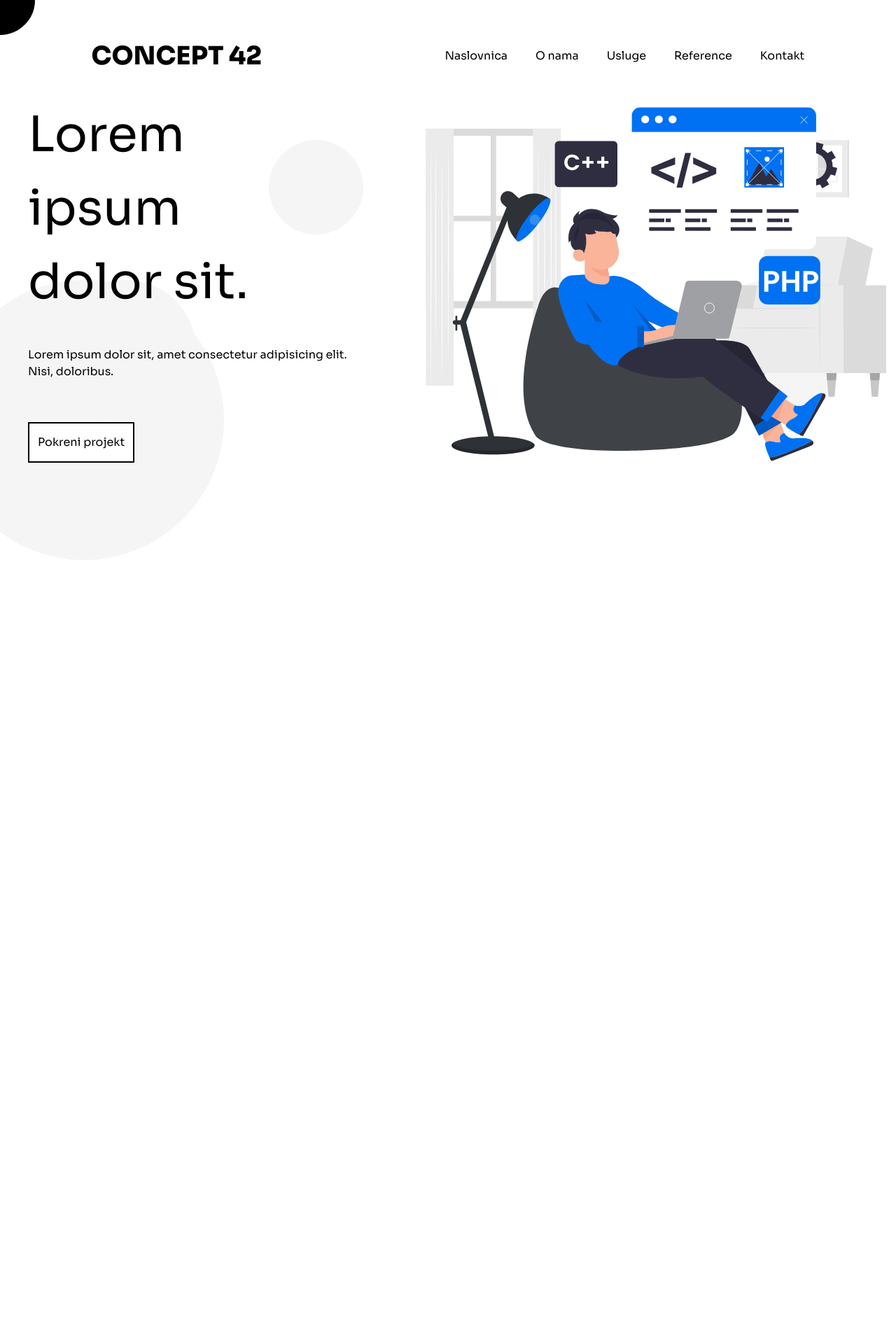
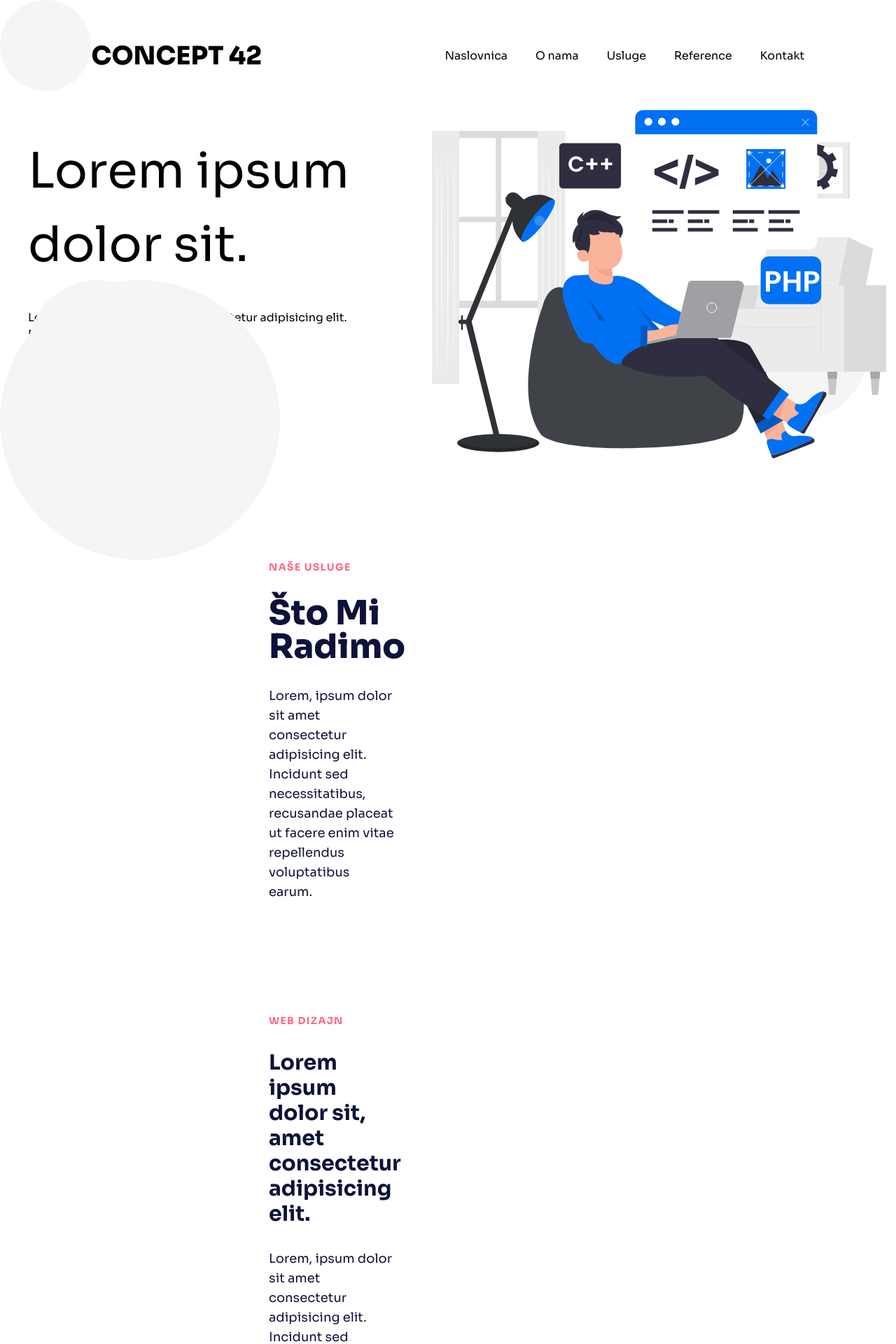
Before and after one commit to Concept42/concept42, a Next.js app: page / in a window 1280 px wide. Shown: the top 1920 px of the page at 70% size. Before the commit the page ends 800 px from the top, so only its background shows below. Built offline with nearby package versions, Linux system fonts and the light colour scheme; a web font is replaced by a local one.

Commit message:
services layout finished

```diff
--- a/components/Sections/Hero.tsx
+++ b/components/Sections/Hero.tsx
@@ -3,8 +3,6 @@ import { useState, useEffect } from 'react'
 import OutlinedButton from '../Ui/OutlinedButton'
 import { motion, MotionValue, useMotionValue, useTransform } from 'framer-motion'
 import BallBackground from '../Ui/BallBackground'
-import GlowingBall from '../Ui/GlowingBall'
-import ScrollDown from '../Ui/ScrollDown'
 
 const Hero: React.FC = () => {
   const [position, setPosition] = useState({ x: 0, y: 0 })
@@ -20,10 +18,9 @@ const Hero: React.FC = () => {
 
   return (
     <>
+      <div className='flex flex-col md:flex-row gap-10 w-screen h-screen justify-center items-center z-10 '>
         <BallBackground positionX={position.x} positionY={position.y} />
-      <div className='flex flex-col md:flex-row gap-10 w-screen h-screen justify-center items-center z-10 '>
-        <div className=''>
-          <div className='flex flex-col gap-5 md:gap-10  px-10 md:items-start text-black '>
+        <div className='flex flex-col justify-center items-center gap-5 md:gap-10  px-10 md:items-start text-black '>
           <h1 className='text-[50px] lg:text-[70px] xl:text-[80px] xl:leading-[86px] '>
             Lorem ipsum <br />
             dolor sit.
@@ -35,7 +32,6 @@ const Hero: React.FC = () => {
             <OutlinedButton />
           </div>
         </div>
-        </div>
         <div className='flex '>
           <Image src={require('../../assets/Illustration.svg')} alt='' />
         </div>
--- /dev/null
+++ b/components/Sections/Services.tsx
@@ -0,0 +1,49 @@
+import React from 'react'
+import SimpleCard from '../Ui/SimpleCard'
+import Image from 'next/image'
+
+function Services() {
+  return (
+    <>
+      <div className='grid grid-flow-col grid-cols-2 w-full h-full  px-96 pb-40'>
+        <div className='flex flex-col justify-start items-start w-full h-full gap-40 '>
+          <SimpleCard
+            bold
+            titleSize='text-5xl'
+            subtitle='NAŠE USLUGE'
+            title='Što Mi Radimo'
+            description='Lorem, ipsum dolor sit amet consectetur adipisicing elit. Incidunt sed necessitatibus, recusandae placeat ut facere enim vitae repellendus voluptatibus earum.'
+          />
+          <SimpleCard
+            subtitle='WEB DIZAJN'
+            title='Lorem ipsum dolor sit, amet consectetur adipisicing elit.'
+            description='Lorem, ipsum dolor sit amet consectetur adipisicing elit. Incidunt sed necessitatibus, recusandae placeat ut facere enim vitae repellendus voluptatibus earum.'
+            button
+            buttonText='Pogledaj više'
+          />
+        </div>
+        <div className='flex flex-col justify-end items-center w-full h-full '>
+          <Image src={require('../../assets/Software Developer.svg')} alt='services' width={600} />
+        </div>
+      </div>
+      <div className='grid grid-flow-col grid-cols-2 w-full h-full px-96 '>
+        <div className='flex justify-start items-center w-full h-full '>
+          <Image src={require('../../assets/Software Developer.svg')} alt='services' width={600} />
+        </div>
+        <div className='flex justify-center items-center w-full h-full  '>
+          <div>
+            <SimpleCard
+              subtitle='WEB DIZAJN'
+              title='Lorem ipsum dolor sit, amet consectetur adipisicing elit.'
+              description='Lorem, ipsum dolor sit amet consectetur adipisicing elit. Incidunt sed necessitatibus, recusandae placeat ut facere enim vitae repellendus voluptatibus earum.'
+              button
+              buttonText='Pogledaj više'
+            />
+          </div>
+        </div>
+      </div>
+    </>
+  )
+}
+
+export default Services
--- a/components/Styled/CtaButton.tsx
+++ /dev/null
@@ -1,11 +0,0 @@
-import tw from 'tailwind-styled-components'
-
-const Cta = tw.button`
-
-
-
-
-
-
-
-`
--- a/components/Ui/BallBackground.tsx
+++ b/components/Ui/BallBackground.tsx
@@ -11,12 +11,14 @@ function BallBackground(props: Props) {
     <>
       <motion.div
         animate={{ x: props.positionX / 50, y: props.positionY / 50 }}
-        className='w-full h-full fixed bottom-0 left-0 -z-1'
+        className='w-full h-full absolute bottom-0 left-0 -z-1'
       >
-        <div className='absolute w-[400px] h-[400px] bottom-0 -left-20  bg-neutral rounded-full'></div>
-        <div className='absolute w-[135px] h-[135px] top-[25%] left-96  bg-neutral rounded-full'></div>
-        <div className='absolute w-[200px] h-[200px] right-20 top-[50%]  bg-neutral rounded-full'></div>
-        <div className='absolute w-[200px] h-[200px] left-20 top-[50%]  bg-neutral rounded-full'></div>
+        <div className='w-full h-full relative'>
+          <div className='absolute w-[400px] h-[400px] bottom-0    bg-neutral rounded-full'></div>
+          <div className='absolute w-[200px] h-[200px] right-10 top-[50%] bg-neutral rounded-full'></div>
+          <div className='absolute top-0 w-[130px] h-[130px] bg-neutral  rounded-full'></div>
+          <div className='absolute w-[200px] h-[200px] top-[50%] left-10  bg-neutral rounded-full'></div>
+        </div>
       </motion.div>
     </>
   )
--- /dev/null
+++ b/components/Ui/ButtonPrimary.tsx
@@ -0,0 +1,15 @@
+import React, { ReactNode } from 'react'
+
+interface Props {
+  children: ReactNode
+}
+
+function ButtonPrimary({ children }: Props) {
+  return (
+    <div className='cursor-pointer border-solid border-2 w-fit h-fit px-6 py-4 rounded-full shadow-md shadow-slate-100 transition-all duration-300 border-primary text-primary hover:bg-primary hover:text-white'>
+      {children}
+    </div>
+  )
+}
+
+export default ButtonPrimary
--- /dev/null
+++ b/components/Ui/SimpleCard.tsx
@@ -0,0 +1,29 @@
+import React from 'react'
+import ButtonPrimary from './ButtonPrimary'
+
+interface Props {
+  subtitle: string
+  title: string
+  description: string
+  titleSize?: string
+  bold?: boolean
+  button?: boolean
+  buttonText?: string
+}
+
+function SimpleCard({ subtitle, buttonText, title, description, titleSize, bold, button }: Props) {
+  return (
+    <>
+      <div className='flex flex-col w-full h-full gap-8 pr-[30%]'>
+        <h2 className='font-bold tracking-widest text-sm text-secondary '>{subtitle}</h2>
+        <h1 className={` ${bold ? 'font-black' : 'font-bold'} ${titleSize ? titleSize : 'text-3xl'} text-text`}>
+          {title}
+        </h1>
+        <p className='font-normal text-lg text-text'>{description}</p>
+        {button && <ButtonPrimary>{buttonText}</ButtonPrimary>}
+      </div>
+    </>
+  )
+}
+
+export default SimpleCard
--- a/components/Ui/TopBar.tsx
+++ b/components/Ui/TopBar.tsx
@@ -2,13 +2,18 @@ import React, { useState, useEffect } from 'react'
 import Hamburger from './Hamburger'
 import { useAppSelector } from '../../store'
 import { hamburgerOpen } from '../../slices/themeSlice'
-
 import { motion } from 'framer-motion'
 import NavLinks from './NavLinks'
+import { useScroll } from '../../hooks/useScroll'
+
+function classNames(...classes: string[]) {
+  return classes.filter(Boolean).join(' ')
+}
 
 const TopBar: React.FC = () => {
   const hamburgerIsOpen = useAppSelector(hamburgerOpen)
   const [isOpen, setIsOpen] = useState(false)
+  const scrollPosition = useScroll()
 
   useEffect(() => {
     setIsOpen(hamburgerIsOpen)
@@ -16,7 +21,12 @@ const TopBar: React.FC = () => {
 
   return (
     <>
-      <nav className='flex sticky top-0 w-full h-40 justify-around items-center z-50 -mt-40 '>
+      <nav
+        className={classNames(
+          scrollPosition > 100 ? 'bg-white shadow h-20 ' : 'h-40',
+          'transition-all duration-500 flex sticky top-0 w-full  justify-around items-center z-50 -mt-40 ',
+        )}
+      >
         <h1 className={!isOpen ? 'flex font-black text-black text-[36px]' : 'flex font-black text-white text-[36px]'}>
           CONCEPT 42
         </h1>
--- /dev/null
+++ b/hooks/useScroll.tsx
@@ -0,0 +1,15 @@
+import { useState, useEffect } from 'react'
+
+export const useScroll = () => {
+  const [scrollPosition, setScrollPosition] = useState<number>(0)
+
+  useEffect(() => {
+    const updatePosition = () => {
+      setScrollPosition(window.scrollY)
+    }
+    window.addEventListener('scroll', updatePosition)
+    updatePosition()
+    return () => window.removeEventListener('scroll', updatePosition)
+  })
+  return scrollPosition
+}
--- a/pages/index.tsx
+++ b/pages/index.tsx
@@ -1,22 +1,20 @@
 import type { NextPage } from 'next'
 import TopBar from '../components/Ui/TopBar'
 import Hero from '../components/Sections/Hero'
+import Services from '../components/Sections/Services'
 import Cursor from '../components/util/Cursor'
-import Intro from '../components/Sections/Intro'
 import NavModal from '../components/Ui/NavModal'
 
 const Home: NextPage = () => {
   return (
     <>
-      <div className='hidden md:flex '>
-        {' '}
-        <Cursor />
-      </div>
+      <div className='hidden md:flex '> {/* <Cursor /> */}</div>
 
-      <div className='flex flex-col w-screen h-screen bg-white font-Sora  '>
+      <div className='flex flex-col w-full h-full bg-white font-Sora  '>
         <TopBar />
         <NavModal />
         <Hero />
+        <Services />
       </div>
     </>
   )
--- a/styles/globals.css
+++ b/styles/globals.css
@@ -24,7 +24,7 @@
   border: 2px solid #fefefe;
   border-radius: 100%;
   position: fixed;
-  transform: translate(-25%, -75%);
+  transform: translate(-75%, -20%);
   pointer-events: none;
   z-index: 9999;
   mix-blend-mode: difference;
@@ -40,7 +40,7 @@
   opacity: 0;
 }
 .cursor-link-hovered {
-  transform: translate(-50%, -50%) scale(2);
+  transform: translate(-20%, -80%) scale(2);
   background-color: white;
   color: black;
 }
--- a/tailwind.config.js
+++ b/tailwind.config.js
@@ -4,11 +4,12 @@ module.exports = {
     themes: [
       {
         myTheme: {
-          primary: '#0071f2',
-          secondary: '#f6d860',
-          accent: '#332d7a',
+          primary: '#0071F2',
+          secondary: '#FF6784',
+          text: '#444655',
+          accent: '#E42253',
+          'base-100': '#A8AABC',
           neutral: '#F5F5F5',
-          menu: '#0f0c29',
         },
       },
     ],
@@ -23,10 +24,7 @@ module.exports = {
     },
 
     extend: {
-      color: {
-        menu: '#0f0c29',
-        accent: '#230FB1',
-      },
+      color: {},
       fontFamily: {
         roboto: ['Roboto'],
         Sora: ['Sora'],
```
Also changed, not shown: assets/Software Developer.svg (added). Lines whose indentation alone changed are shown as unchanged.
